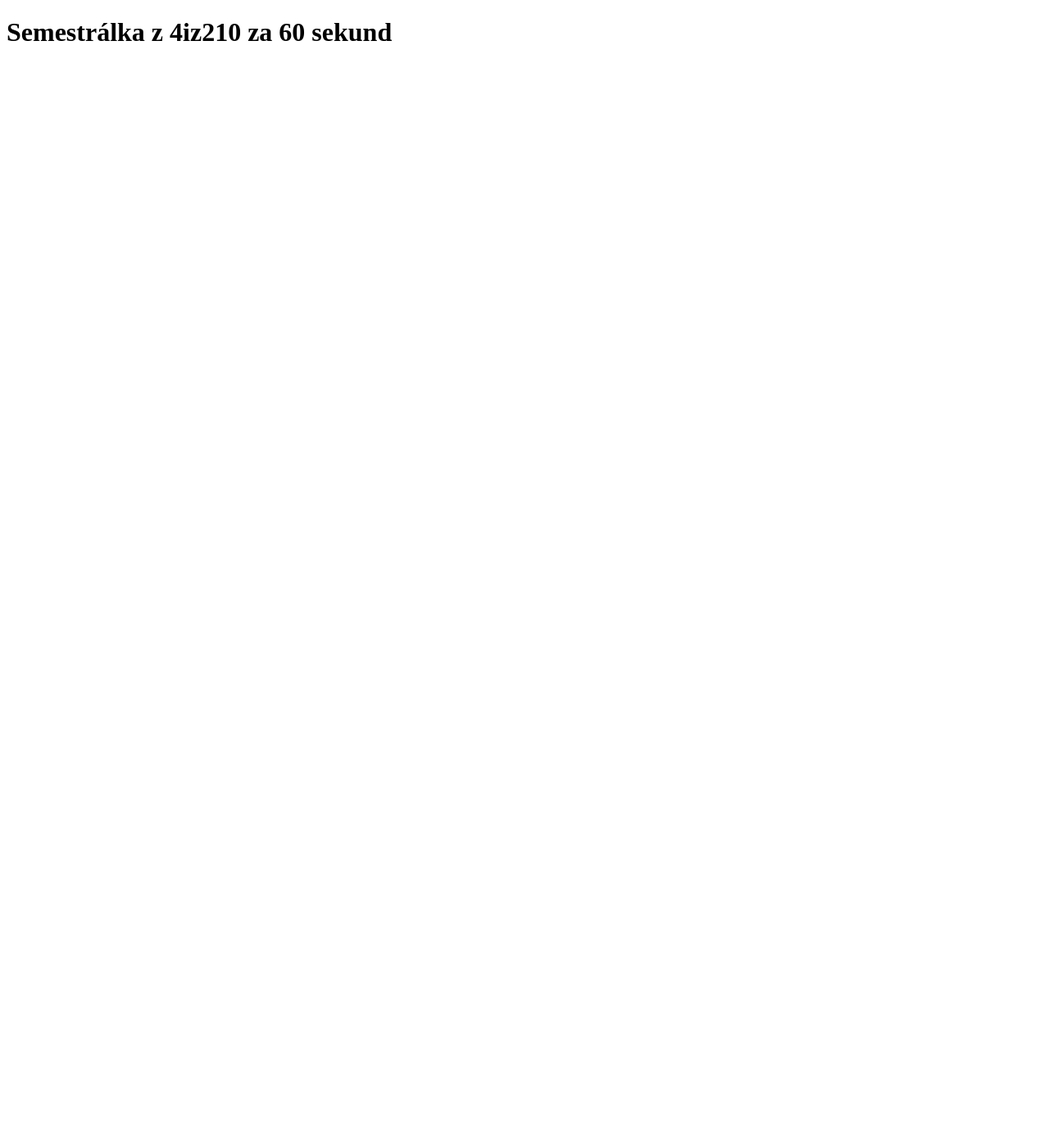
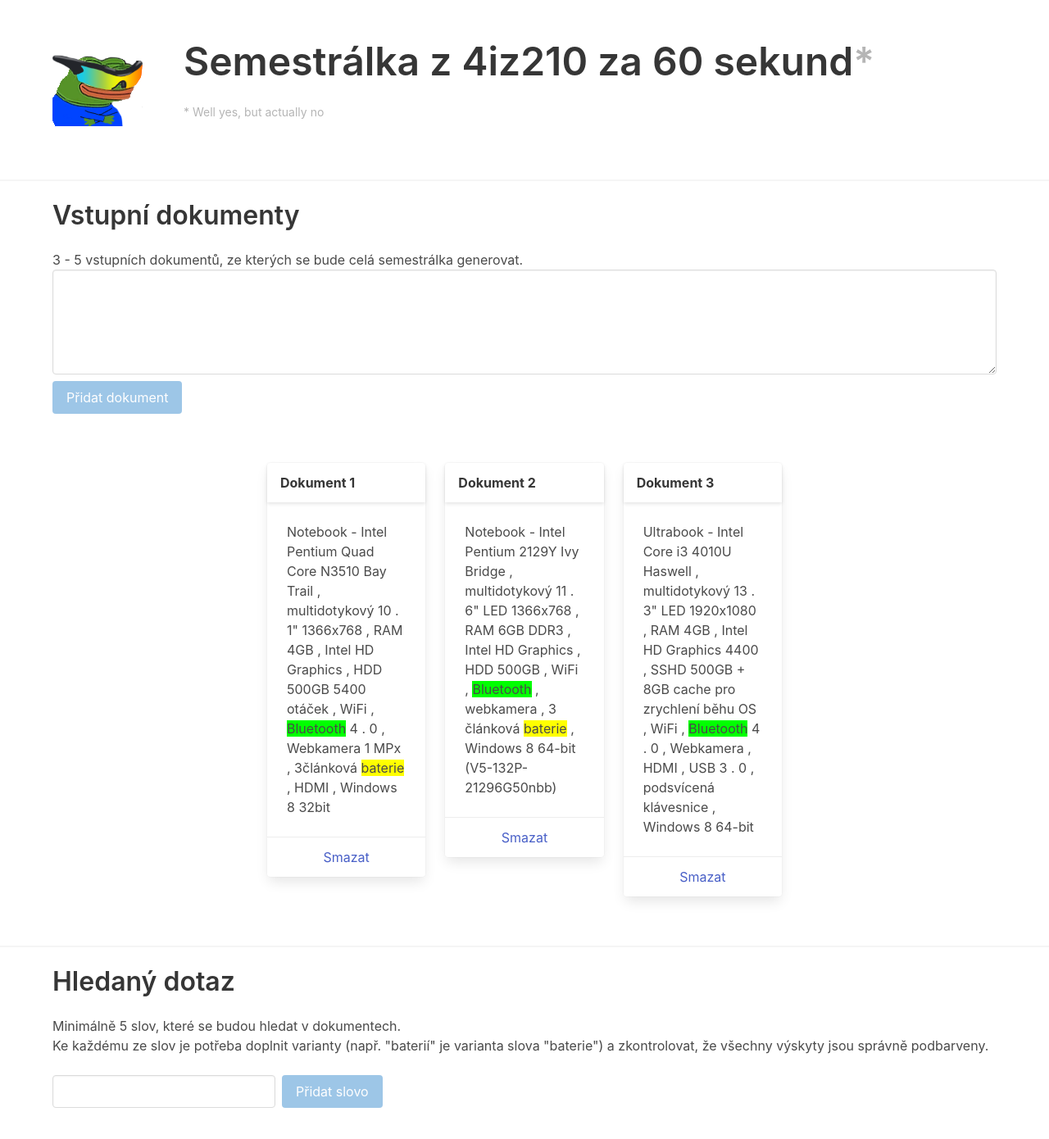
Before and after one commit to jirkavrba/4iz210-seminar-thesis-generator, a Vue app in the folder client/: page / in a window 1280 px wide. Shown: the top 1390 px of the page at 82% size. Before the commit the page ends 800 px from the top, so only its background shows below. Built offline with nearby package versions, Linux system fonts and the light colour scheme.

Commit message:
Implement adding input documents and query terms

```diff
--- a/client/public/index.html
+++ b/client/public/index.html
@@ -5,11 +5,13 @@
     <meta http-equiv="X-UA-Compatible" content="IE=edge">
     <meta name="viewport" content="width=device-width,initial-scale=1.0">
     <link rel="icon" href="<%= BASE_URL %>favicon.ico">
-    <title><%= htmlWebpackPlugin.options.title %></title>
+    <link rel="stylesheet" href="https://cdn.jsdelivr.net/npm/bulma@0.9.3/css/bulma.min.css">
+    <title>Nechci se srát se semestrálkou z 4iz210</title>
 </head>
 <body>
 <noscript>
-      <strong>We're sorry but <%= htmlWebpackPlugin.options.title %> doesn't work properly without JavaScript enabled. Please enable it to continue.</strong>
+    <strong>We're sorry but <%= htmlWebpackPlugin.options.title %> doesn't work properly without JavaScript enabled.
+        Please enable it to continue.</strong>
 </noscript>
 <div id="app"></div>
 <!-- built files will be auto injected -->
--- a/client/src/App.vue
+++ b/client/src/App.vue
@@ -1,11 +1,118 @@
 <template>
   <div id="app">
-    <h1>Semestrálka z 4iz210 za 60 sekund</h1>
+    <div class="container is-flex is-align-items-center">
+      <img src="@/assets/wicked.png" alt="Wicked">
+
+      <div class="is-flex is-flex-direction-column py-6 ml-6">
+        <h1 class="title is-1">Semestrálka z 4iz210 za 60 sekund<span class="has-text-grey-light">*</span></h1>
+        <small class="has-text-grey-light">* Well yes, but actually no</small>
+      </div>
+    </div>
+
+    <hr>
+
+    <div class="container">
+      <h2 class="title is-3">Vstupní dokumenty</h2>
+      <p>3 - 5 vstupních dokumentů, ze kterých se bude celá semestrálka generovat.</p>
+
+      <div v-if="inputs.length < 5">
+        <textarea v-model="input" class="textarea"></textarea>
+        <button @click="addInput()" :disabled="input.trim().length === 0" class="button is-info mt-2">Přidat dokument
+        </button>
+      </div>
+    </div>
+
+    <div class="my-6 columns is-centered">
+      <div class="column is-2" v-for="(input, i) in inputs" :key="i">
+        <div class="card">
+          <div class="card-header">
+            <div class="card-header-title">Dokument {{ i + 1 }}</div>
+          </div>
+          <div class="card-content" v-html="highlight(input)"></div>
+          <div class="card-footer">
+            <a href="#" class="card-footer-item" @click="removeInput(i)">Smazat</a>
+          </div>
+        </div>
+      </div>
+    </div>
+
+    <div v-if="inputs.length >= 3">
+      <hr>
+
+      <div class="container">
+        <h2 class="title is-3">Hledaný dotaz</h2>
+        <p>Minimálně 5 slov, které se budou hledat v dokumentech.</p>
+        <p>Ke každému ze slov je potřeba doplnit varianty (např. "baterií" je varianta slova "baterie") a zkontrolovat,
+          že všechny výskyty jsou správně podbarveny.</p>
+
+        <div v-if="query.length < 8" class="mt-5">
+          <input v-model="term" class="input is-inline">
+          <button @click="addTerm()" :disabled="term.trim().length === 0" class="button is-info ml-2 is-inline">Přidat slovo</button>
+        </div>
+
+
+        <div class="mt-5">
+          <div class="my-6 columns is-centered">
+          </div>
+        </div>
+      </div>
+    </div>
+
   </div>
 </template>
 
 <script>
 export default {
   name: 'App',
+  data: () => ({
+    input: "",
+    inputs: [
+      "Notebook - Intel Pentium Quad Core N3510 Bay Trail, multidotykový 10.1\" 1366x768, RAM 4GB, Intel HD Graphics, HDD 500GB 5400 otáček, WiFi, Bluetooth 4.0, Webkamera 1 MPx, 3článková baterie, HDMI, Windows 8 32bit",
+      "Notebook - Intel Pentium 2129Y Ivy Bridge, multidotykový 11.6\" LED 1366x768, RAM 6GB DDR3, Intel HD Graphics, HDD 500GB, WiFi, Bluetooth, webkamera, 3 článková baterie, Windows 8 64-bit (V5-132P-21296G50nbb)",
+      "Ultrabook - Intel Core i3 4010U Haswell, multidotykový 13.3\" LED 1920x1080, RAM 4GB, Intel HD Graphics 4400, SSHD 500GB + 8GB cache pro zrychlení běhu OS, WiFi, Bluetooth 4.0, Webkamera, HDMI, USB 3.0, podsvícená klávesnice, Windows 8 64-bit"
+    ],
+    term: "",
+    query: [
+      {
+        term: "baterie",
+        variations: [""]
+      },
+      {
+        term: "bluetooth",
+        variations: [""]
+      }
+    ]
+  }),
+  methods: {
+    addInput() {
+      this.inputs.push(this.input);
+      this.input = "";
+    },
+    removeInput(index) {
+      this.inputs.splice(index, 1);
+    },
+    addTerm() {
+      this.query.push({term: this.term, variations: []});
+      this.term = "";
+    },
+    highlight(input) {
+      return input.split(/(\s+|[,.])/)
+          .filter(word => word.trim().length !== 0)
+          .map(word => {
+            const lowercase = word.toLowerCase();
+            const match = this.query.find(query => query.term === lowercase || query.variations.includes(lowercase));
+
+            if (match === null) {
+              return word;
+            }
+
+            const colors = ["#ffff00", "#00ff00", "#00ffff", "#ff00ff", "#ff9900", "#9900ff", "#0099ff", "#99ff00"];
+            const color = colors[this.query.indexOf(match)];
+
+            return `<span style="background: ${color}">${word}</span>`
+          })
+          .join(" ");
+    }
+  }
 }
 </script>
```
Also changed, not shown: client/src/assets/wicked.png (added). Lines whose indentation alone changed are shown as unchanged.
